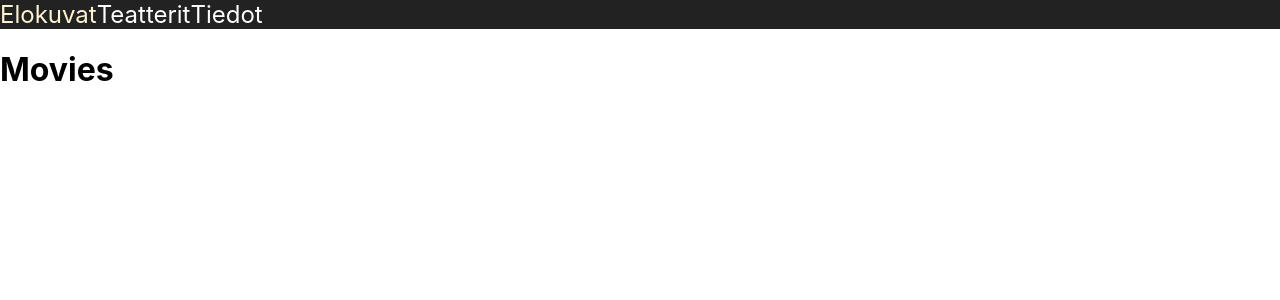
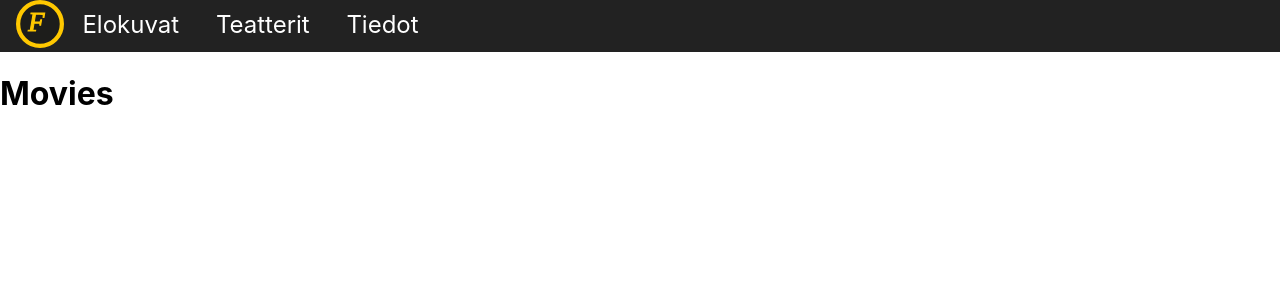
Before and after one commit to leba9999/finnkinoapp, a React (Create React App) app: page / in a window 1280 px wide. Shown: the top 300 px of the page. Built offline with nearby package versions, Linux system fonts and the light colour scheme.

Commit message:
Routing & Navigation
Routing and navigation done for now.

```diff
--- a/src/App.js
+++ b/src/App.js
@@ -1,20 +1,16 @@
-import { Route } from 'react-router-dom/';
+import { Routes, Route } from 'react-router-dom/';
 import Movies from "./pages/Movies";
 import Theaters from "./pages/Theaters";
 import About from "./pages/About";
 import MainNavigation from "./components/layout/MainNavigation";
-import {Routes} from "react-router-dom";
+import { Outlet } from "react-router-dom";
 
 
 function App() {
   return (
     <div className="App">
-        <MainNavigation/>
-        <Routes>
-            <Route path='/' element={<Movies/>}/>
-            <Route path='/theaters' element={<Theaters/>}/>
-            <Route path='/about' element={<About/>}/>
-        </Routes>
+        <MainNavigation />
+        <Outlet/>
     </div>
   );
 }
--- a/src/components/layout/MainNavigation.js
+++ b/src/components/layout/MainNavigation.js
@@ -1,10 +1,12 @@
 import {Link} from 'react-router-dom';
 import navClasses from './MainNavigation.module.css';
+import { ReactComponent as Logo } from '../../img/FinnkinoLogo.svg'
 
 function MainNavigation(){
     return (
         <header>
             <nav>
+                <Link to='/'> <Logo className={navClasses.logo}/></Link>
                 <ul>
                     <li>
                         <Link to='/'>Elokuvat</Link>
--- a/src/components/layout/MainNavigation.module.css
+++ b/src/components/layout/MainNavigation.module.css
@@ -1,5 +1,6 @@
 header nav{
     background-color: #222222;
+    padding: 0 1em;
 
     position: sticky;
     top: 0;
@@ -13,18 +14,46 @@ nav ul {
     margin: 0;
     padding: 0;
     overflow: hidden;
+    display: inline-block;
 }
 nav li {
     float: left;
+    margin: auto 1em ;
 }
 li a {
     text-decoration: none;
     font-size: 1.5rem;
     color: #ffffff;
+    padding: 0.4em 0.1em;
+}
+li a {
+    display: inline-block;
+    position: relative;
+}
+li a:after {
+    content: '';
+    position: absolute;
+    width: 100%;
+    transform: scaleX(0);
+    height: 2px;
+    bottom: 0;
+    left: 0;
+    background-color: #FFC800;
+    transform-origin: bottom left;
 }
 
-li a:hover,
+li a:hover:after {
+    transform: scaleX(1);
+    transform-origin: bottom left;
+}
+.logo{
+    display: inline-block;
+    width: 3em;
+}
+li a:hover{
+    color: #fff4d1;
+}
 li a:active,
 li a.active {
-    color: #fff4d1;
+    color: #FFC800;
 }
--- a/src/index.js
+++ b/src/index.js
@@ -1,14 +1,23 @@
 import React from 'react';
 import ReactDOM from 'react-dom/client';
-import { BrowserRouter } from 'react-router-dom/';
+import {BrowserRouter, Route, Routes} from 'react-router-dom/';
 import './index.css';
 import App from './App';
+import Movies from "./pages/Movies";
+import Theaters from "./pages/Theaters";
+import About from "./pages/About";
 
 const root = ReactDOM.createRoot(document.getElementById('root'));
 root.render(
   <React.StrictMode>
       <BrowserRouter>
-          <App />
+          <Routes>
+              <Route path="/" element={<App />}>
+                  <Route index element={<Movies/>}/>
+                  <Route path="theaters" element={<Theaters/>}/>
+                  <Route path="about" element={<About/>}/>
+              </Route>
+          </Routes>
       </BrowserRouter>
   </React.StrictMode>
 );
```
Also changed, not shown: src/img/FinnkinoLogo.svg (added).
